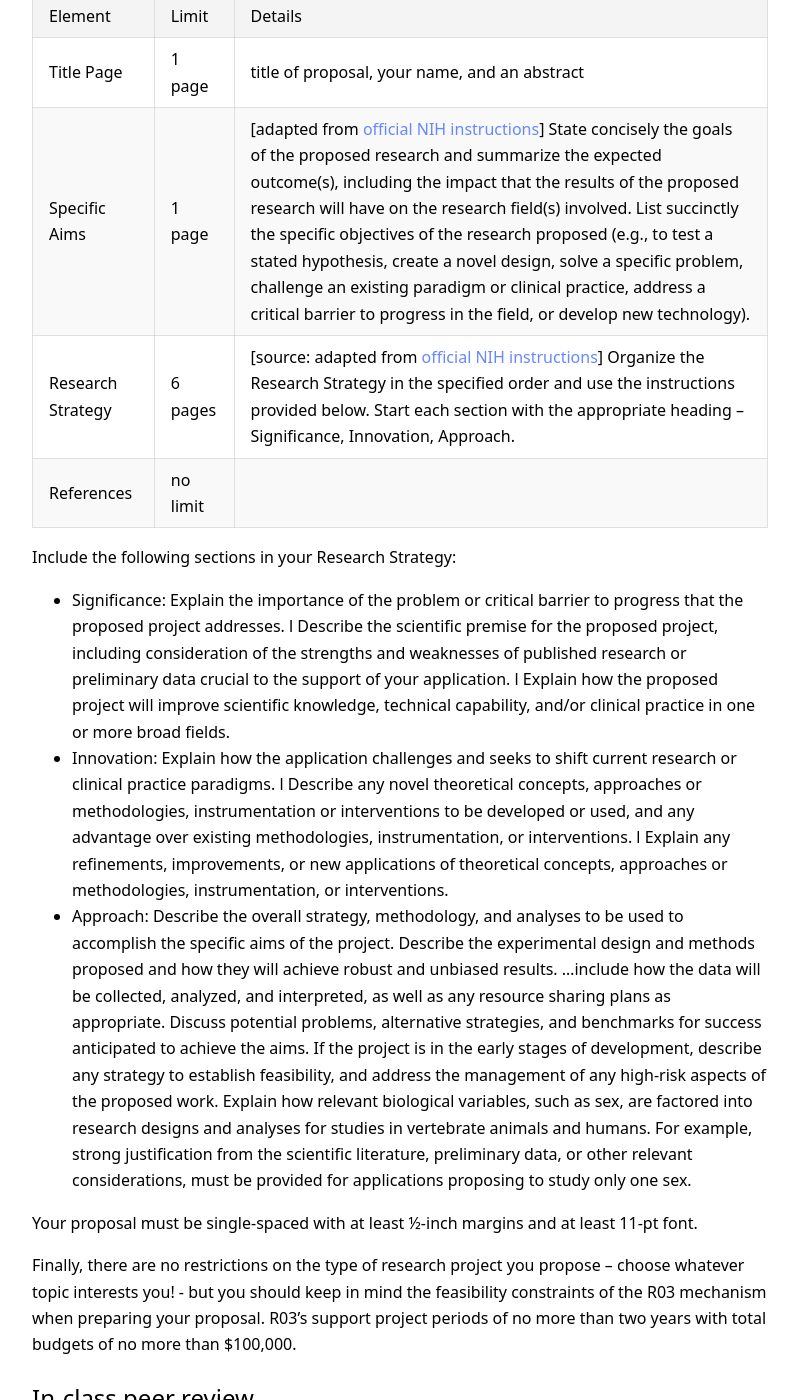
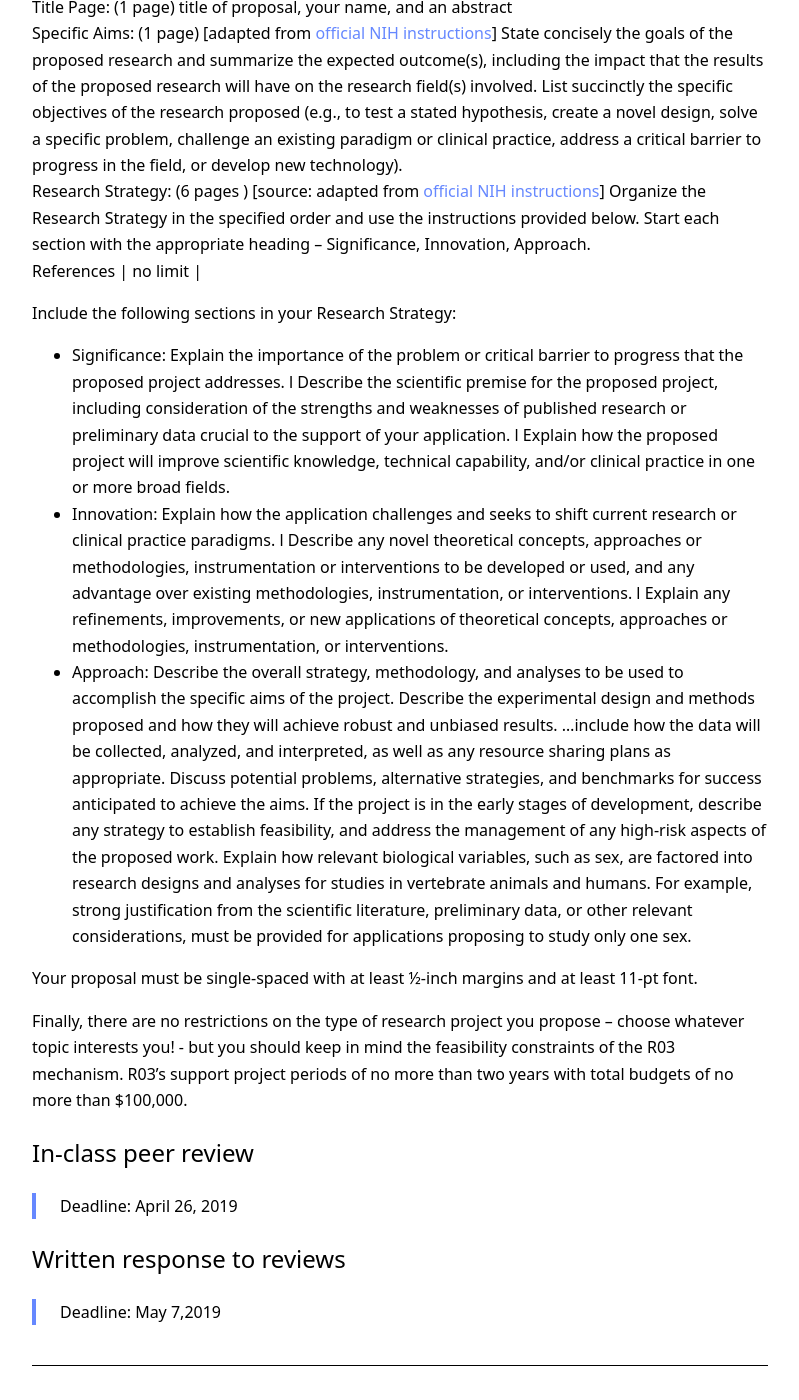
Before and after one commit to kschuler/ling001, a Jekyll site: the page built from spring2019/research-proposal.md, in a window 1280 px wide and 1400 px high, scrolled down 745 px. Shown: the whole window, without its empty margins (240-1039 px from the left). Built offline with Jekyll 4.4.1, drawn with Linux system fonts in a browser that asks for light colours.

Commit message:
spring2019/research-proposal.md updated from https://stackedit.io/

```diff
--- a/spring2019/research-proposal.md
+++ b/spring2019/research-proposal.md
@@ -17,11 +17,9 @@ Below are examples of real R03 grants provided by the NIH.  These examples are f
 
 To clarify, you do not need to copy the format of a real R03 exactly.  For example, it is not necessary to provide a bio-sketch or a complete project budget.  Instead, we will focus on the research portion of the R03.  **Your proposal should include only the following elements**:
 
-Element | Limit | Details
---- | --- | ---
-**Title Page** | 1 page | title of proposal, your name, and an abstract
-**Specific Aims**  | 1 page | [adapted from [official NIH instructions](https://grants.nih.gov/grants/how-to-apply-application-guide/forms-d/research-forms-d.pdf)] State concisely the goals of the proposed research and summarize the expected outcome(s), including the impact that the results of the proposed research will have on the research field(s) involved. List succinctly the specific objectives of the research proposed (e.g., to test a stated hypothesis, create a novel design, solve a specific problem, challenge an existing paradigm or clinical practice, address a critical barrier to progress in the field, or develop new technology).
-**Research Strategy** | 6 pages | [source: adapted from [official NIH instructions](https://grants.nih.gov/grants/how-to-apply-application-guide/forms-d/research-forms-d.pdf)] Organize the Research Strategy in the specified order and use the instructions provided below. Start each section with the appropriate heading – Significance, Innovation, Approach.
+**Title Page**:  (1 page) title of proposal, your name, and an abstract
+**Specific Aims**:  (1 page) [adapted from [official NIH instructions](https://grants.nih.gov/grants/how-to-apply-application-guide/forms-d/research-forms-d.pdf)] State concisely the goals of the proposed research and summarize the expected outcome(s), including the impact that the results of the proposed research will have on the research field(s) involved. List succinctly the specific objectives of the research proposed (e.g., to test a stated hypothesis, create a novel design, solve a specific problem, challenge an existing paradigm or clinical practice, address a critical barrier to progress in the field, or develop new technology).
+**Research Strategy**: (6 pages ) [source: adapted from [official NIH instructions](https://grants.nih.gov/grants/how-to-apply-application-guide/forms-d/research-forms-d.pdf)] Organize the Research Strategy in the specified order and use the instructions provided below. Start each section with the appropriate heading – Significance, Innovation, Approach.
 **References** | no limit |
 
 Include the following sections in your Research Strategy:
@@ -32,7 +30,7 @@ Include the following sections in your Research Strategy:
 
 Your proposal must be **single-spaced** with at least **½-inch margins** and at least **11-pt font**.
 
-Finally, there are no restrictions on the type of research project you propose – choose whatever topic interests you! - but you should keep in mind the feasibility constraints of the R03 mechanism when preparing your proposal.  R03’s support project periods of **no more than two years** with total budgets of **no more than $100,000**.
+Finally, there are no restrictions on the type of research project you propose – choose whatever topic interests you! - but you should keep in mind the feasibility constraints of the R03 mechanism.  R03’s support project periods of **no more than two years** with total budgets of **no more than $100,000**.
 
 ## In-class peer review
 
```
Also changed, not shown: other parts of spring2019/research-proposal.md (+3 -3 lines).
